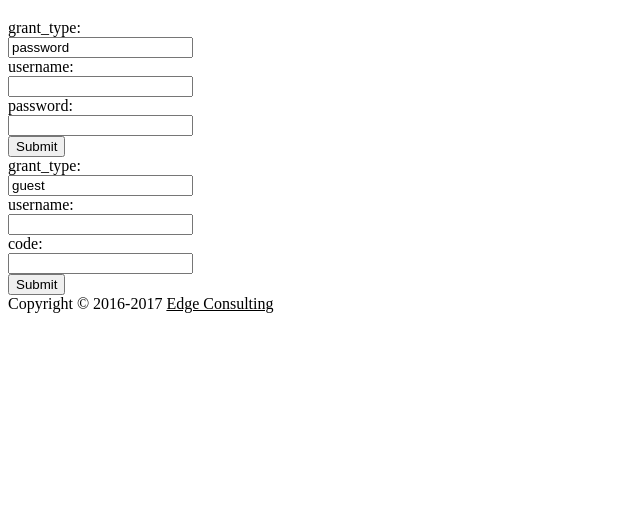
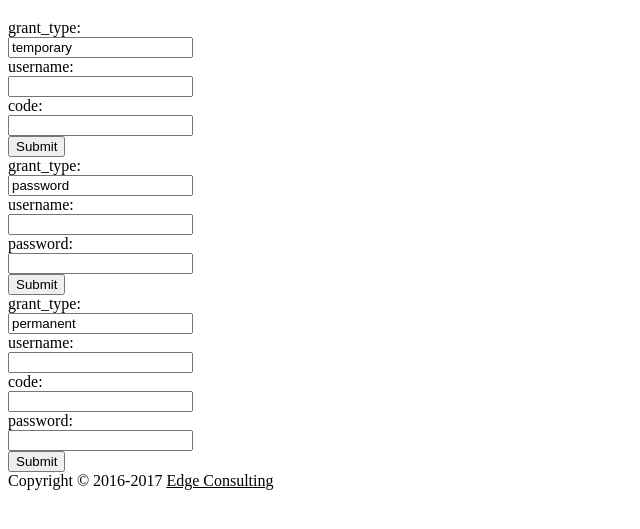
Before and after one commit to iunanton/authenticator, a website: page index.html in a window 1280 px wide. Shown: the part 61-590 px from the top of the page, without its empty margins (0-640 px from the left). Drawn offline with Linux system fonts and the light colour scheme.

Commit message:
Update index.html

```diff
--- a/index.html
+++ b/index.html
@@ -4,7 +4,7 @@
 <title>Authentification　Server</title>
 <meta name="generator" content="Bluefish 2.2.7" >
 <meta name="author" content="Anton Yun" >
-<meta name="date" content="2017-10-12T21:37:48+0800" >
+<meta name="date" content="2017-10-19T19:30:58+0800" >
 <meta name="copyright" content="">
 <meta name="keywords" content="">
 <meta name="description" content="">
@@ -16,7 +16,16 @@
 </head>
 <body>
 <h1>Authentication Server <a target="_blank" href="https://tools.ietf.org/html/rfc6749">[RFC 6749]</a></h1>
-<form action="/oauth" method="POST">
+<form action="/" method="POST">
+<label for="grant_type">grant_type:</label><br />
+<input type="text" name="grant_type" id="grant_type" value="temporary" readonly="readonly" /><br />
+<label for="username">username:</label><br />
+<input type="text" name="username" id="username" /><br />
+<label for="code">code:</label><br />
+<input type="password" name="code" id="code" /><br />
+<input type="submit" id="submit" />
+</form>
+<form action="/" method="POST">
 <label for="grant_type">grant_type:</label><br />
 <input type="text" name="grant_type" id="grant_type" value="password" readonly="readonly" /><br />
 <label for="username">username:</label><br />
@@ -25,13 +34,15 @@
 <input type="password" name="password" id="password" /><br />
 <input type="submit" id="submit" />
 </form>
-<form action="/oauth" method="POST">
+<form action="/" method="POST">
 <label for="grant_type">grant_type:</label><br />
-<input type="text" name="grant_type" id="grant_type" value="guest" readonly="readonly" /><br />
+<input type="text" name="grant_type" id="grant_type" value="permanent" readonly="readonly" /><br />
 <label for="username">username:</label><br />
 <input type="text" name="username" id="username" /><br />
 <label for="code">code:</label><br />
 <input type="password" name="code" id="code" /><br />
+<label for="password">password:</label><br />
+<input type="password" name="password" id="password" /><br />
 <input type="submit" id="submit" />
 </form>
 <div>Copyright &copy 2016<script>new Date().getFullYear()>2016&&document.write("-" + new Date().getFullYear());</script> <a target="_blank" href="http://edgeconsult.me" style="color: inherit">Edge Consulting</a></div>
```
